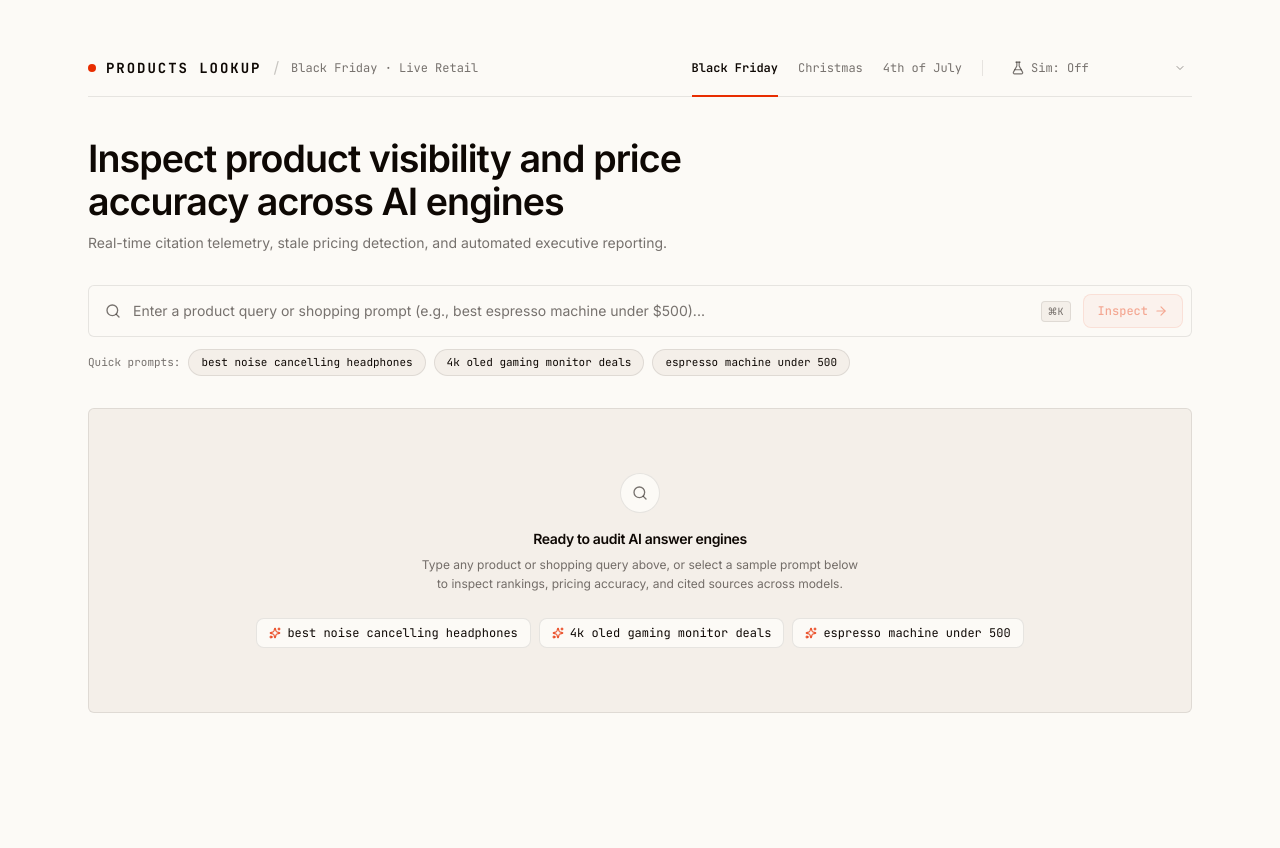
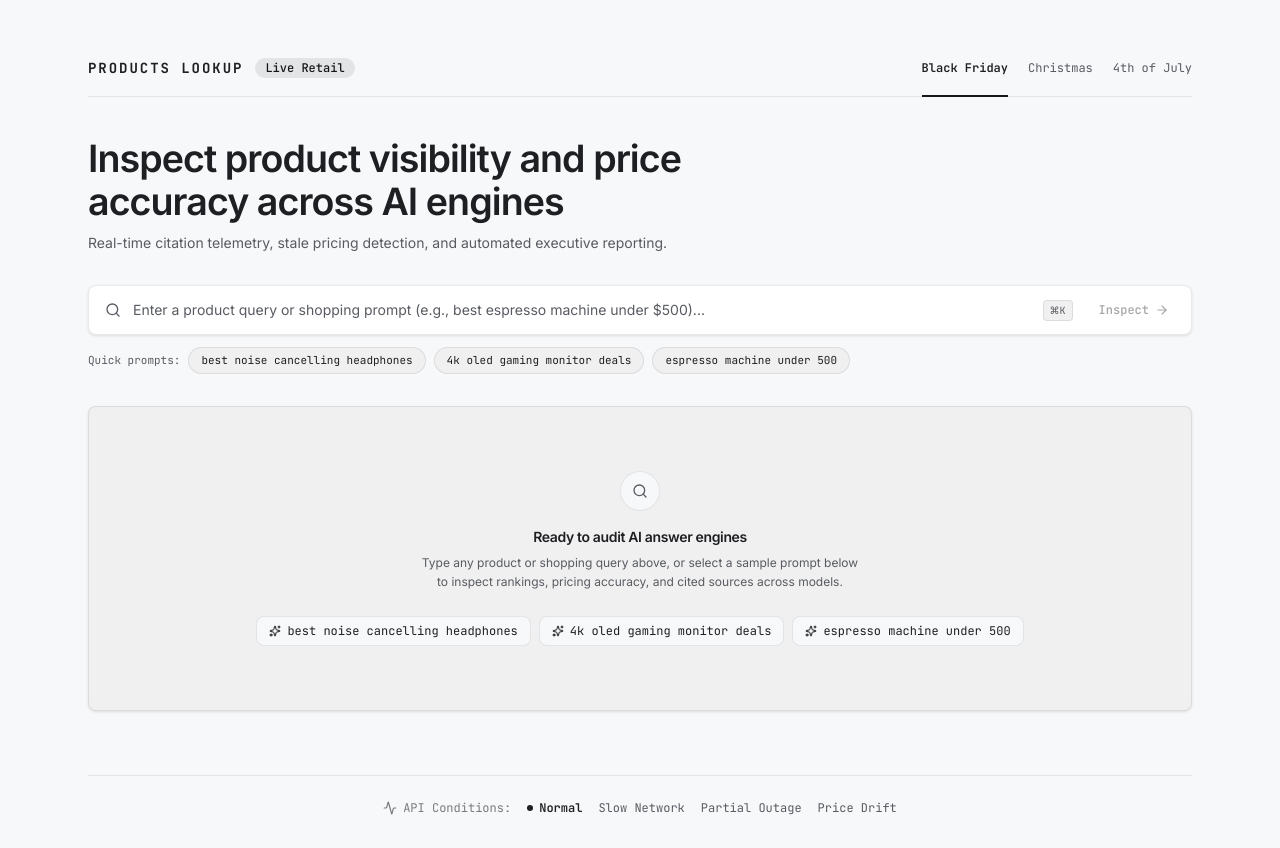
Before and after one commit to victoriavivalda/products-lookup, a Next.js app: page / in a window 1280 px wide. Before the commit the page ends 800 px from the top, so only its background shows below. Built offline with nearby package versions, Linux system fonts and the light colour scheme; what @react-pdf/renderer would draw is missing.

Commit message:
feat(ui): move API conditions selector from top nav bar to footer and refine theme colors

```diff
--- a/src/app/globals.css
+++ b/src/app/globals.css
@@ -2,12 +2,16 @@
 
 @import "tailwindcss";
 @import "../styles/1-repository.css";
-@import "../styles/themes/theme-black-friday.css"; /* <-- Cambia este import para cambiar toda la estética */
+@import "../styles/themes/theme-black-friday.css";
+@import "../styles/themes/theme-christmas.css";
+@import "../styles/themes/theme-july4.css";
 @import "../styles/2-facade.css";
 
-body {
-  background-color: var(--surface-canvas);
-  color: var(--text-primary);
-  font-size: var(--fluid-body);
-  -webkit-font-smoothing: antialiased;
+@layer base {
+  body {
+    background-color: var(--surface-canvas);
+    color: var(--text-primary);
+    font-size: var(--fluid-body);
+    -webkit-font-smoothing: antialiased;
+  }
 }
--- a/src/app/page.tsx
+++ b/src/app/page.tsx
@@ -10,6 +10,7 @@ import {
 import { useCampaignTheme } from "@/features/lookup/hooks/use-campaign-theme";
 import { useMultiEngineLookup } from "@/features/lookup/hooks/use-multi-engine-lookup";
 import { TopNavBar } from "@/features/lookup/components/TopNavBar";
+import { Footer } from "@/features/lookup/components/Footer";
 import { SearchCommandBar } from "@/features/lookup/components/SearchCommandBar";
 import { ExecutiveSummaryCard } from "@/features/lookup/components/ExecutiveSummaryCard";
 import { ProviderResultColumn } from "@/features/lookup/components/ProviderResultColumn";
@@ -44,14 +45,12 @@ export default function ProductsLookupPage() {
   };
 
   return (
-    <div className="min-h-screen transition-colors duration-200">
-      <main className="mx-auto max-w-6xl px-6 py-10 md:py-14">
+    <div className="flex min-h-screen flex-col transition-colors duration-200">
+      <main className="mx-auto flex w-full max-w-6xl flex-1 flex-col px-6 pt-10 md:pt-14">
         <TopNavBar
           campaign={campaign}
           campaignLabel={label}
           onSelectCampaign={setCampaign}
-          scenario={scenario}
-          onSelectScenario={setScenario}
         />
 
         <p className="sr-only" aria-live="polite">
@@ -80,6 +79,7 @@ export default function ProductsLookupPage() {
           onSubmit={setSubmittedQuery}
         />
 
+        <div className="flex-1">
           {!hasActiveQuery ? (
             <EmptyLookupState
               presets={activePresets}
@@ -107,6 +107,9 @@ export default function ProductsLookupPage() {
               <VisibilityMatrixChart responses={completedResponses} />
             </>
           )}
+        </div>
+
+        <Footer scenario={scenario} onSelectScenario={setScenario} />
       </main>
     </div>
   );
--- a/src/core/constants/lookup.constants.ts
+++ b/src/core/constants/lookup.constants.ts
@@ -37,10 +37,16 @@ export const CAMPAIGN_THEMES = {
 export type CampaignTheme =
   (typeof CAMPAIGN_THEMES)[keyof typeof CAMPAIGN_THEMES];
 
+export const CAMPAIGN_THEME_LABELS: Record<CampaignTheme, string> = {
+  [CAMPAIGN_THEMES.BLACK_FRIDAY]: "Black Friday",
+  [CAMPAIGN_THEMES.CHRISTMAS]: "Christmas",
+  [CAMPAIGN_THEMES.JULY_4]: "4th of July",
+};
+
 export const CAMPAIGN_LABELS: Record<CampaignTheme, string> = {
-  [CAMPAIGN_THEMES.BLACK_FRIDAY]: "Black Friday · Live Retail",
-  [CAMPAIGN_THEMES.CHRISTMAS]: "Holiday Season · Editorial",
-  [CAMPAIGN_THEMES.JULY_4]: "4th of July · Summer Retail",
+  [CAMPAIGN_THEMES.BLACK_FRIDAY]: "Live Retail",
+  [CAMPAIGN_THEMES.CHRISTMAS]: "Holiday Season",
+  [CAMPAIGN_THEMES.JULY_4]: "Summer Retail",
 };
 
 export const CAMPAIGN_PRESET_PROMPTS: Record<CampaignTheme, string[]> = {
--- /dev/null
+++ b/src/features/lookup/components/Footer.tsx
@@ -0,0 +1,86 @@
+"use client";
+
+import { Activity } from "lucide-react";
+import {
+  SIMULATION_SCENARIO_LABELS,
+  SIMULATION_SCENARIOS,
+  SimulationScenario,
+} from "@/core/constants/lookup.constants";
+
+interface FooterProps {
+  scenario: SimulationScenario;
+  onSelectScenario: (scenario: SimulationScenario) => void;
+}
+
+const SCENARIO_OPTIONS: SimulationScenario[] = Object.values(SIMULATION_SCENARIOS);
+
+const SCENARIO_DESCRIPTIONS: Record<SimulationScenario, string> = {
+  [SIMULATION_SCENARIOS.NORMAL]:
+    "Standard live latency and accurate catalog pricing",
+  [SIMULATION_SCENARIOS.SLOW_NETWORK]:
+    "Injects artificial delay to test loading states and telemetry",
+  [SIMULATION_SCENARIOS.PARTIAL_OUTAGE]:
+    "Simulates an engine timeout to test graceful error fallback",
+  [SIMULATION_SCENARIOS.PRICE_DRIFT]:
+    "Injects stale prices to trigger discrepancy alerts",
+};
+
+export function Footer({ scenario, onSelectScenario }: FooterProps) {
+  return (
+    <footer className="mt-16 flex flex-wrap items-center justify-center gap-x-4 gap-y-2 border-t border-(--border-hairline) pt-6 pb-8 font-mono text-xs text-(--text-muted)">
+      <span className="inline-flex items-center gap-1.5 opacity-80">
+        <Activity className="size-3.5" />
+        <span>API Conditions:</span>
+      </span>
+
+      <div
+        role="radiogroup"
+        aria-label="Emulate API and network conditions"
+        className="flex flex-wrap items-center justify-center gap-x-4 gap-y-1.5"
+      >
+        {SCENARIO_OPTIONS.map((opt) => {
+          const active = scenario === opt;
+          const isNormal = opt === SIMULATION_SCENARIOS.NORMAL;
+          const description = SCENARIO_DESCRIPTIONS[opt];
+
+          return (
+            <div key={opt} className="group relative inline-flex items-center">
+              <button
+                type="button"
+                role="radio"
+                aria-checked={active}
+                aria-describedby={`tooltip-${opt}`}
+                onClick={() => onSelectScenario(opt)}
+                className={`inline-flex cursor-pointer items-center gap-1.5 transition-colors ${
+                  active
+                    ? isNormal
+                      ? "font-semibold text-(--text-primary)"
+                      : "font-semibold text-(--accent-primary)"
+                    : "text-(--text-muted) hover:text-(--text-primary)"
+                }`}
+              >
+                {active && (
+                  <span
+                    className={`size-1.5 rounded-full ${
+                      isNormal ? "bg-(--text-primary)" : "bg-(--accent-primary)"
+                    }`}
+                  />
+                )}
+                <span>{SIMULATION_SCENARIO_LABELS[opt]}</span>
+              </button>
+
+              {/* Clean Floating Tooltip (Hover & Keyboard Focus) */}
+              <span
+                id={`tooltip-${opt}`}
+                role="tooltip"
+                className="pointer-events-none absolute bottom-full left-1/2 z-20 mb-2.5 w-max max-w-60 -translate-x-1/2 rounded-md border border-(--border-hairline) bg-(--surface-elevated) px-2.5 py-1.5 text-center font-sans text-[11px] leading-snug text-(--text-primary) opacity-0 shadow-sm transition-all duration-150 group-focus-within:translate-y-0 group-focus-within:opacity-100 group-hover:translate-y-0 group-hover:opacity-100 translate-y-1"
+              >
+                {description}
+              </span>
+            </div>
+          );
+        })}
+      </div>
+    </footer>
+  );
+}
--- a/src/features/lookup/components/TopNavBar.tsx
+++ b/src/features/lookup/components/TopNavBar.tsx
@@ -1,70 +1,45 @@
 "use client";
 
 import { motion, useReducedMotion } from "framer-motion";
-import { ChevronDown, FlaskConical } from "lucide-react";
 import {
+  CAMPAIGN_THEME_LABELS,
   CAMPAIGN_THEMES,
   CampaignTheme,
-  SIMULATION_SCENARIO_LABELS,
-  SIMULATION_SCENARIOS,
-  SimulationScenario,
 } from "@/core/constants/lookup.constants";
 
 interface TopNavBarProps {
   campaign: CampaignTheme;
   campaignLabel: string;
   onSelectCampaign: (theme: CampaignTheme) => void;
-  scenario: SimulationScenario;
-  onSelectScenario: (scenario: SimulationScenario) => void;
 }
 
 const CAMPAIGN_OPTIONS: CampaignTheme[] = Object.values(CAMPAIGN_THEMES);
-const SCENARIO_OPTIONS: SimulationScenario[] = Object.values(SIMULATION_SCENARIOS);
-
-const CAMPAIGN_TAB_LABELS: Record<CampaignTheme, string> = {
-  [CAMPAIGN_THEMES.BLACK_FRIDAY]: "Black Friday",
-  [CAMPAIGN_THEMES.CHRISTMAS]: "Christmas",
-  [CAMPAIGN_THEMES.JULY_4]: "4th of July",
-};
 
 export function TopNavBar({
   campaign,
   campaignLabel,
   onSelectCampaign,
-  scenario,
-  onSelectScenario,
 }: TopNavBarProps) {
   const prefersReducedMotion = useReducedMotion();
-  const isSimulating = scenario !== SIMULATION_SCENARIOS.NORMAL;
 
   return (
-    <nav className="mb-10 flex flex-wrap items-center justify-between gap-4 border-b border-[var(--border-hairline)] pb-4">
-      {/* Brand Wordmark + Subtle Live Status */}
+    <nav className="mb-10 flex flex-wrap items-center justify-between gap-4 border-b border-(--border-hairline) pb-4">
+      {/* Marca + Píldora sutil de campaña */}
       <div className="flex items-center gap-3">
-        <div className="flex items-center gap-2.5">
-          <span
-            className="h-2 w-2 rounded-full"
-            style={{ backgroundColor: "var(--accent-primary)" }}
-          />
         <span className="font-mono text-sm font-bold uppercase tracking-[0.14em]">
           Products Lookup
         </span>
-        </div>
 
-        <span className="hidden text-[var(--border-hover)] sm:inline">/</span>
-
-        <span className="hidden font-mono text-xs text-[var(--text-muted)] sm:inline">
+        <span className="hidden rounded-full bg-(--accent-surface) px-2.5 py-0.5 font-mono text-xs font-medium text-(--accent-primary) sm:inline-flex">
           {campaignLabel}
         </span>
       </div>
 
-      {/* Borderless Editorial Controls */}
-      <div className="flex items-center gap-5 font-mono text-xs">
-        {/* Clean Underline Campaign Tabs */}
+      {/* Pestañas de campaña */}
       <div
         role="tablist"
         aria-label="Seasonal retail campaign theme"
-          className="flex items-center gap-5"
+        className="flex items-center gap-5 font-mono text-xs"
       >
         {CAMPAIGN_OPTIONS.map((theme) => {
           const active = campaign === theme;
@@ -75,13 +50,13 @@ export function TopNavBar({
               role="tab"
               aria-selected={active}
               onClick={() => onSelectCampaign(theme)}
-                className={`relative py-1 transition-colors ${
+              className={`relative cursor-pointer py-1 transition-colors ${
                 active
-                    ? "font-semibold text-[var(--text-primary)]"
-                    : "text-[var(--text-muted)] hover:text-[var(--text-primary)]"
+                  ? "font-semibold text-(--text-primary)"
+                  : "text-(--text-muted) hover:text-(--text-primary)"
               }`}
             >
-                {CAMPAIGN_TAB_LABELS[theme]}
+              {CAMPAIGN_THEME_LABELS[theme]}
               {active && (
                 <motion.span
                   layoutId="editorial-campaign-underline"
@@ -91,7 +66,7 @@ export function TopNavBar({
                     damping: 35,
                     duration: prefersReducedMotion ? 0 : undefined,
                   }}
-                    className="absolute inset-x-0 -bottom-[17px] h-[2px]"
+                  className="absolute inset-x-0 -bottom-4.25 h-0.5"
                   style={{ backgroundColor: "var(--accent-primary)" }}
                 />
               )}
@@ -99,39 +74,6 @@ export function TopNavBar({
           );
         })}
       </div>
-
-        <span className="h-4 w-px bg-[var(--border-hairline)]" />
-
-        {/* Tightly Aligned Ghost Simulator Select */}
-        <div
-          className={`relative inline-flex items-center rounded-md px-2 py-1 transition-colors ${
-            isSimulating
-              ? "bg-[var(--accent-surface)] font-semibold text-[var(--accent-primary)]"
-              : "text-[var(--text-muted)] hover:bg-[var(--surface-subtle)] hover:text-[var(--text-primary)]"
-          }`}
-        >
-          <FlaskConical className="pointer-events-none mr-1.5 h-3.5 w-3.5 shrink-0" />
-          <select
-            aria-label="Simulation scenario"
-            value={scenario}
-            onChange={(e) => onSelectScenario(e.target.value as SimulationScenario)}
-            className="cursor-pointer appearance-none bg-transparent pr-4 outline-none"
-          >
-            {SCENARIO_OPTIONS.map((opt) => (
-              <option
-                key={opt}
-                value={opt}
-                className="bg-[var(--surface-canvas)] text-[var(--text-primary)]"
-              >
-                {opt === SIMULATION_SCENARIOS.NORMAL
-                  ? "Sim: Off"
-                  : `Sim: ${SIMULATION_SCENARIO_LABELS[opt]}`}
-              </option>
-            ))}
-          </select>
-          <ChevronDown className="pointer-events-none absolute right-1.5 h-3 w-3 opacity-75" />
-        </div>
-      </div>
     </nav>
   );
 }
--- a/src/features/lookup/hooks/use-campaign-theme.ts
+++ b/src/features/lookup/hooks/use-campaign-theme.ts
@@ -12,11 +12,7 @@ export function useCampaignTheme(
   const [campaign, setCampaign] = useState<CampaignTheme>(initialTheme);
 
   useEffect(() => {
-    if (campaign === CAMPAIGN_THEMES.BLACK_FRIDAY) {
-      document.documentElement.removeAttribute(UI_CONFIG.DOM_THEME_ATTRIBUTE);
-    } else {
       document.documentElement.setAttribute(UI_CONFIG.DOM_THEME_ATTRIBUTE, campaign);
-    }
   }, [campaign]);
 
   return { campaign, setCampaign, label: CAMPAIGN_LABELS[campaign] };
--- a/src/styles/1-repository.css
+++ b/src/styles/1-repository.css
@@ -1,46 +1,45 @@
 @layer base {
   :root {
-    /* Superficies y tintas base */
     --raw-white: oklch(1 0 0);
-    --raw-snow: oklch(0.985 0.002 260);
-    --raw-obsidian: oklch(0.13 0.005 285);
-    --raw-charcoal: oklch(0.17 0.006 285);
+    --raw-snow: oklch(0.98 0.002 250);
+    --raw-ink: oklch(0.24 0.006 260);
+    --raw-ink-muted: oklch(0.47 0.01 260);
 
-    /* Escala tipográfica fluida (responde al zoom del navegador y al viewport) */
+    --raw-obsidian: oklch(0.18 0.005 260);
+    --raw-charcoal: oklch(0.23 0.006 260);
+    --raw-cloud: oklch(0.93 0.004 260);
+    --raw-cloud-muted: oklch(0.70 0.008 260);
+
+    --shadow-card: 0 1px 2px 0 oklch(0.24 0.006 260 / 0.06),
+                   0 1px 3px 1px oklch(0.24 0.006 260 / 0.04);
+    --shadow-card-hover: 0 1px 3px 0 oklch(0.24 0.006 260 / 0.10),
+                         0 4px 8px 3px oklch(0.24 0.006 260 / 0.06);
+
     --fluid-h1: clamp(1.5rem, 2.2vw + 1rem, 2.35rem);
     --fluid-body: clamp(0.875rem, 0.2vw + 0.82rem, 1rem);
 
-    /* Paleta Primitiva: Black Friday (High-Energy Retail) */
-    --bf-light-canvas: oklch(0.985 0.005 75);
-    --bf-light-subtle: oklch(0.955 0.01 75);
-    --bf-light-text: oklch(0.14 0.015 55);
-    --bf-light-accent: oklch(0.60 0.23 38);
-    --bf-dark-canvas: oklch(0.11 0.008 55);
-    --bf-dark-subtle: oklch(0.15 0.012 55);
-    --bf-dark-text: oklch(0.98 0.005 75);
-    --bf-dark-accent: oklch(0.72 0.21 44);
-    --bf-radius: 0.375rem;
+    --bf-light-canvas: var(--raw-snow);
+    --bf-light-subtle: oklch(0.955 0 0);
+    --bf-light-accent: oklch(0.20 0 0);
+    --bf-dark-canvas: oklch(0.14 0 0);
+    --bf-dark-subtle: oklch(0.19 0 0);
+    --bf-dark-accent: oklch(0.95 0 0);
+    --bf-radius: 0.5rem;
 
-    /* Paleta Primitiva: Christmas (Ruby & Pine Editorial) */
-    --xmas-light-canvas: oklch(0.985 0.015 85);
-    --xmas-light-subtle: oklch(0.945 0.024 85);
-    --xmas-light-text: oklch(0.21 0.06 155);
-    --xmas-light-accent: oklch(0.48 0.22 22);
-    --xmas-dark-canvas: oklch(0.14 0.035 155);
-    --xmas-dark-subtle: oklch(0.19 0.04 155);
-    --xmas-dark-text: oklch(0.96 0.018 85);
-    --xmas-dark-accent: oklch(0.76 0.16 78);
-    --xmas-radius: 0.875rem;
+    --xmas-light-canvas: oklch(0.98 0.004 85);
+    --xmas-light-subtle: oklch(0.955 0.008 85);
+    --xmas-light-accent: oklch(0.46 0.18 22);
+    --xmas-dark-canvas: var(--raw-obsidian);
+    --xmas-dark-subtle: var(--raw-charcoal);
+    --xmas-dark-accent: oklch(74.427% 0.091 92.813);
+    --xmas-radius: 0.5rem;
 
-    /* Paleta Primitiva: 4th of July (Cobalt & Crimson Crisp) */
-    --july4-light-canvas: oklch(0.998 0.002 250);
-    --july4-light-subtle: oklch(0.955 0.018 255);
-    --july4-light-text: oklch(0.22 0.09 262);
-    --july4-light-accent: oklch(0.49 0.23 262);
-    --july4-dark-canvas: oklch(0.14 0.05 262);
-    --july4-dark-subtle: oklch(0.19 0.06 262);
-    --july4-dark-text: oklch(0.98 0.006 250);
-    --july4-dark-accent: oklch(0.68 0.20 260);
-    --july4-radius: 0.25rem;
+    --july4-light-canvas: var(--raw-snow);
+    --july4-light-subtle: oklch(0.955 0.006 255);
+    --july4-light-accent: oklch(0.55 0.20 260);
+    --july4-dark-canvas: var(--raw-obsidian);
+    --july4-dark-subtle: var(--raw-charcoal);
+    --july4-dark-accent: oklch(0.75 0.14 255);
+    --july4-radius: 0.5rem;
   }
 }
--- a/src/styles/2-facade.css
+++ b/src/styles/2-facade.css
@@ -1,93 +1,41 @@
 @layer base {
   :root {
-    --text-muted: color-mix(in oklch, var(--text-primary) 56%, transparent);
+    --text-primary: var(--raw-ink);
+    --text-muted: var(--raw-ink-muted);
+    --surface-elevated: var(--raw-white);
+    --accent-foreground: var(--raw-white);
+    --accent-surface: color-mix(in oklch, var(--accent-primary) 9%, transparent);
     --border-hairline: color-mix(in oklch, var(--text-primary) 9%, transparent);
-    --border-hover: color-mix(in oklch, var(--text-primary) 22%, transparent);
+    --border-hover: color-mix(in oklch, var(--text-primary) 18%, transparent);
     --motion-duration: 180ms;
   }
 
-  @media (prefers-reduced-motion: reduce) {
+  @media (prefers-color-scheme: dark) {
     :root {
-      --motion-duration: 0ms;
-    }
-  }
-
-  [data-campaign="christmas"] {
-    --surface-canvas: var(--xmas-light-canvas);
-    --surface-subtle: var(--xmas-light-subtle);
-    --text-primary: var(--xmas-light-text);
-    --accent-primary: var(--xmas-light-accent);
-    --accent-surface: color-mix(in oklch, var(--accent-primary) 9%, transparent);
-    --radius-card: var(--xmas-radius);
-  }
-
-  [data-campaign="july4"] {
-    --surface-canvas: var(--july4-light-canvas);
-    --surface-subtle: var(--july4-light-subtle);
-    --text-primary: var(--july4-light-text);
-    --accent-primary: var(--july4-light-accent);
-    --accent-surface: color-mix(in oklch, var(--accent-primary) 9%, transparent);
-    --radius-card: var(--july4-radius);
-  }
-
-  @media (prefers-color-scheme: dark) {
-    [data-campaign="christmas"] {
-      --surface-canvas: var(--xmas-dark-canvas);
-      --surface-subtle: var(--xmas-dark-subtle);
-      --text-primary: var(--xmas-dark-text);
-      --accent-primary: var(--xmas-dark-accent);
-    }
-
-    [data-campaign="july4"] {
-      --surface-canvas: var(--july4-dark-canvas);
-      --surface-subtle: var(--july4-dark-subtle);
-      --text-primary: var(--july4-dark-text);
-      --accent-primary: var(--july4-dark-accent);
+      --text-primary: var(--raw-cloud);
+      --text-muted: var(--raw-cloud-muted);
+      --surface-elevated: var(--raw-charcoal);
+      --accent-foreground: var(--raw-obsidian);
+      --border-hairline: color-mix(in oklch, var(--text-primary) 12%, transparent);
+      --shadow-card: none;
+      --shadow-card-hover: 0 2px 6px 0 oklch(0 0 0 / 0.35);
     }
   }
 }
 
 @layer components {
   .pl-card {
-    background-color: var(--surface-canvas);
+    background-color: var(--surface-elevated);
     border: 1px solid var(--border-hairline);
     border-radius: var(--radius-card);
+    box-shadow: var(--shadow-card);
     padding: 1.25rem;
-    transition: border-color var(--motion-duration) cubic-bezier(0.16, 1, 0.3, 1);
+    transition: box-shadow var(--motion-duration) cubic-bezier(0.16, 1, 0.3, 1),
+                border-color var(--motion-duration) cubic-bezier(0.16, 1, 0.3, 1);
   }
 
   .pl-card:hover {
     border-color: var(--border-hover);
-  }
-
-  .pl-accent-pill {
-    background-color: var(--accent-surface);
-    color: var(--accent-primary);
-    border: 1px solid color-mix(in oklch, var(--accent-primary) 25%, transparent);
-  }
-
-  :focus-visible {
-    outline: 2px solid var(--accent-primary);
-    outline-offset: 2px;
-  }
-
-  @keyframes pl-shimmer {
-    0% {
-      background-position: -200% 0;
-    }
-    100% {
-      background-position: 200% 0;
-    }
-  }
-
-  .pl-skeleton {
-    background: linear-gradient(
-      90deg,
-      var(--surface-subtle) 25%,
-      color-mix(in oklch, var(--text-primary) 6%, var(--surface-subtle)) 50%,
-      var(--surface-subtle) 75%
-    );
-    background-size: 200% 100%;
-    animation: pl-shimmer 1.6s infinite linear;
+    box-shadow: var(--shadow-card-hover);
   }
 }
--- a/src/styles/themes/theme-black-friday.css
+++ b/src/styles/themes/theme-black-friday.css
@@ -1,15 +1,16 @@
 @layer base {
-  :root {
+  :root,
+  [data-campaign="black-friday"] {
     --surface-canvas: var(--bf-light-canvas);
     --surface-subtle: var(--bf-light-subtle);
     --text-primary: var(--bf-light-text);
     --accent-primary: var(--bf-light-accent);
-    --accent-surface: color-mix(in oklch, var(--accent-primary) 9%, transparent);
     --radius-card: var(--bf-radius);
   }
 
   @media (prefers-color-scheme: dark) {
-    :root {
+    :root,
+    [data-campaign="black-friday"] {
       --surface-canvas: var(--bf-dark-canvas);
       --surface-subtle: var(--bf-dark-subtle);
       --text-primary: var(--bf-dark-text);
--- a/src/styles/themes/theme-christmas.css
+++ b/src/styles/themes/theme-christmas.css
@@ -1,15 +1,14 @@
 @layer base {
-  :root {
+  [data-campaign="christmas"] {
     --surface-canvas: var(--xmas-light-canvas);
     --surface-subtle: var(--xmas-light-subtle);
     --text-primary: var(--xmas-light-text);
     --accent-primary: var(--xmas-light-accent);
-    --accent-surface: color-mix(in oklch, var(--accent-primary) 9%, transparent);
     --radius-card: var(--xmas-radius);
   }
 
   @media (prefers-color-scheme: dark) {
-    :root {
+    [data-campaign="christmas"] {
       --surface-canvas: var(--xmas-dark-canvas);
       --surface-subtle: var(--xmas-dark-subtle);
       --text-primary: var(--xmas-dark-text);
--- a/src/styles/themes/theme-july4.css
+++ b/src/styles/themes/theme-july4.css
@@ -1,15 +1,14 @@
 @layer base {
-  :root {
+  [data-campaign="july4"] {
     --surface-canvas: var(--july4-light-canvas);
     --surface-subtle: var(--july4-light-subtle);
     --text-primary: var(--july4-light-text);
     --accent-primary: var(--july4-light-accent);
-    --accent-surface: color-mix(in oklch, var(--accent-primary) 9%, transparent);
     --radius-card: var(--july4-radius);
   }
 
   @media (prefers-color-scheme: dark) {
-    :root {
+    [data-campaign="july4"] {
       --surface-canvas: var(--july4-dark-canvas);
       --surface-subtle: var(--july4-dark-subtle);
       --text-primary: var(--july4-dark-text);
```
Lines whose indentation alone changed are shown as unchanged.
